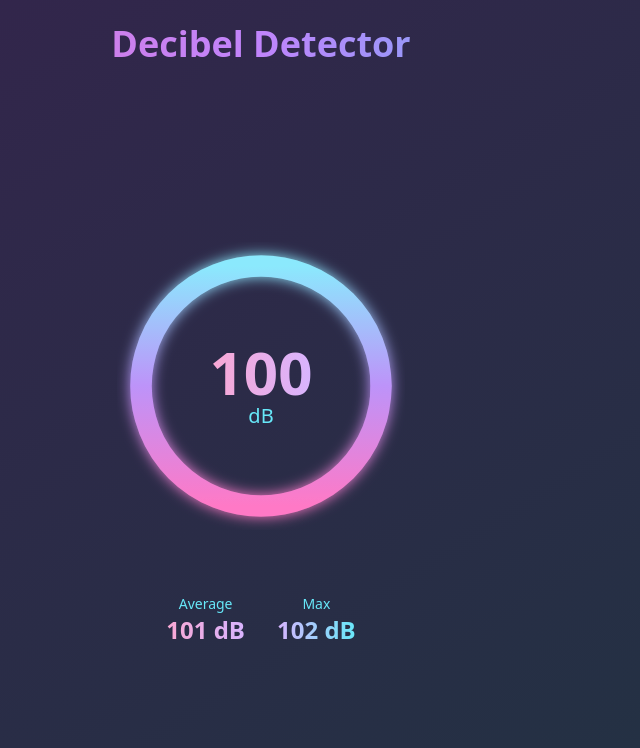
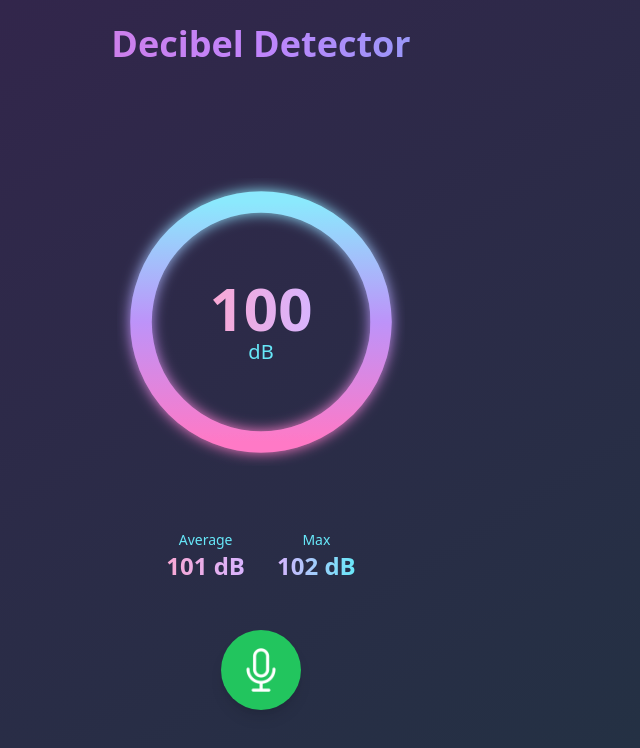
Before and after one commit to thaitommytran/decibel-detector, a React (Create React App) app: page / in a window 1280 px wide. Shown: the top 748 px of the page, without its empty margins (379-1019 px from the left). Built offline with nearby package versions, Linux system fonts and the light colour scheme.

Commit message:
added static RecordButton component

```diff
--- a/src/App.js
+++ b/src/App.js
@@ -1,5 +1,6 @@
 import CircularGauge from "./components/CircularGauge";
 import DecibelStats from './components/DecibelStats';
+import RecordButton from './components/RecordButton';
 
 function App() {
   return (
@@ -18,6 +19,7 @@ function App() {
         <div className="flex-grow flex flex-col items-center justify-center space-y-12">
           <CircularGauge />
           <DecibelStats />
+          <RecordButton />
         </div>
       </div>
     </div>
--- /dev/null
+++ b/src/components/RecordButton.jsx
@@ -0,0 +1,34 @@
+import React, { useState } from "react";
+import micOn from "../assets/micOn.png";
+import micOff from "../assets/micOff.png";
+
+const RecordButton = () => {
+  const [isRecording, setIsRecording] = useState(false);
+
+  const toggleRecording = () => {
+    setIsRecording(!isRecording);
+  };
+
+  return (
+    <button
+      className={`w-20 h-20 rounded-full p-3 ${
+        isRecording
+          ? "bg-red-500 hover:bg-red-600"
+          : "bg-green-500 hover:bg-green-600"
+      } transition-all duration-300 shadow-lg hover:shadow-xl hover:scale-105 flex items-center justify-center`}
+      onClick={toggleRecording}
+    >
+      {isRecording ? (
+        <img
+          className="filter brightness-0 invert"
+          src={micOff}
+          alt="mic off"
+        />
+      ) : (
+        <img className="filter brightness-0 invert" src={micOn} alt="mic on" />
+      )}
+    </button>
+  );
+};
+
+export default RecordButton;
```
